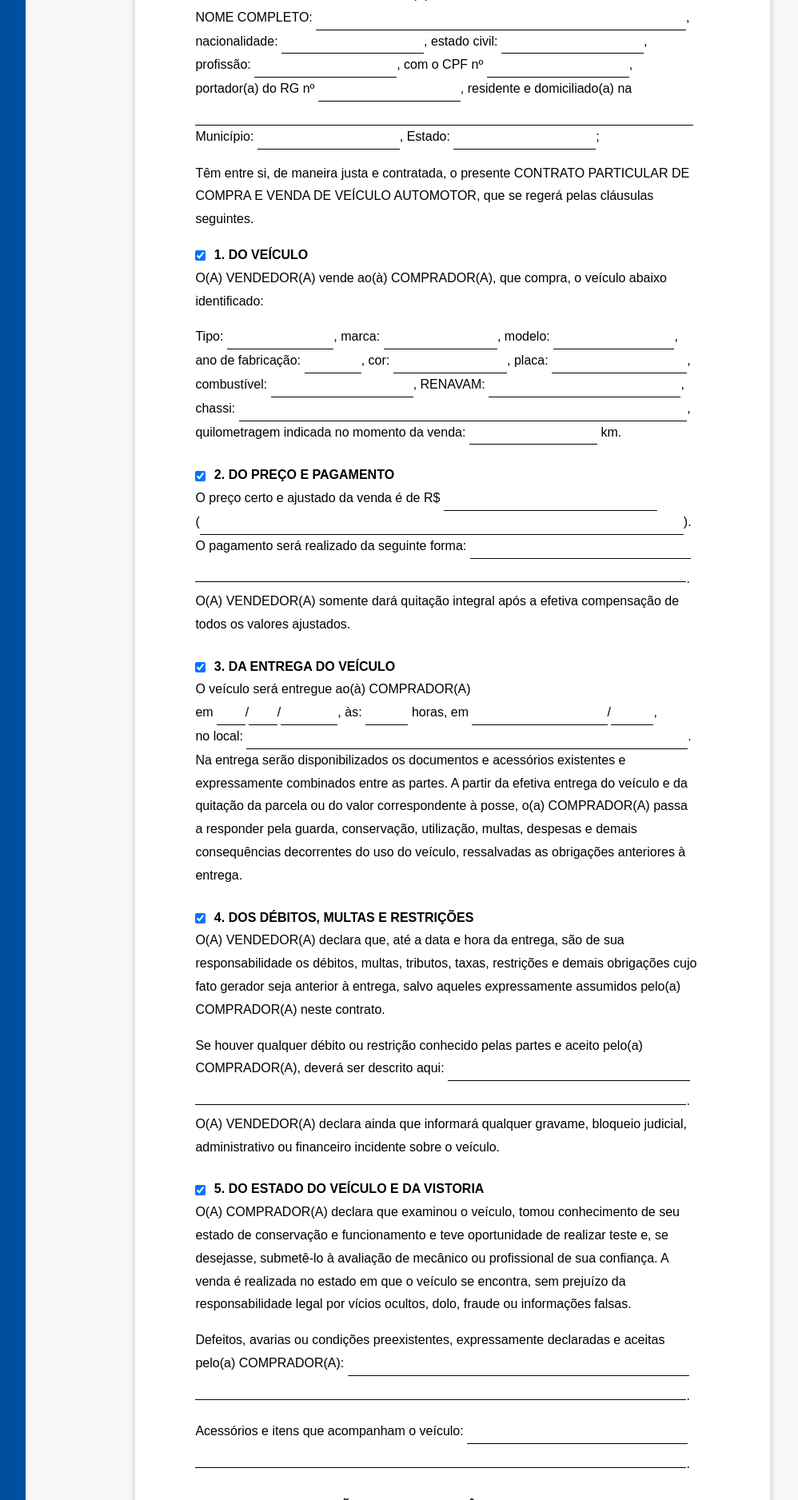
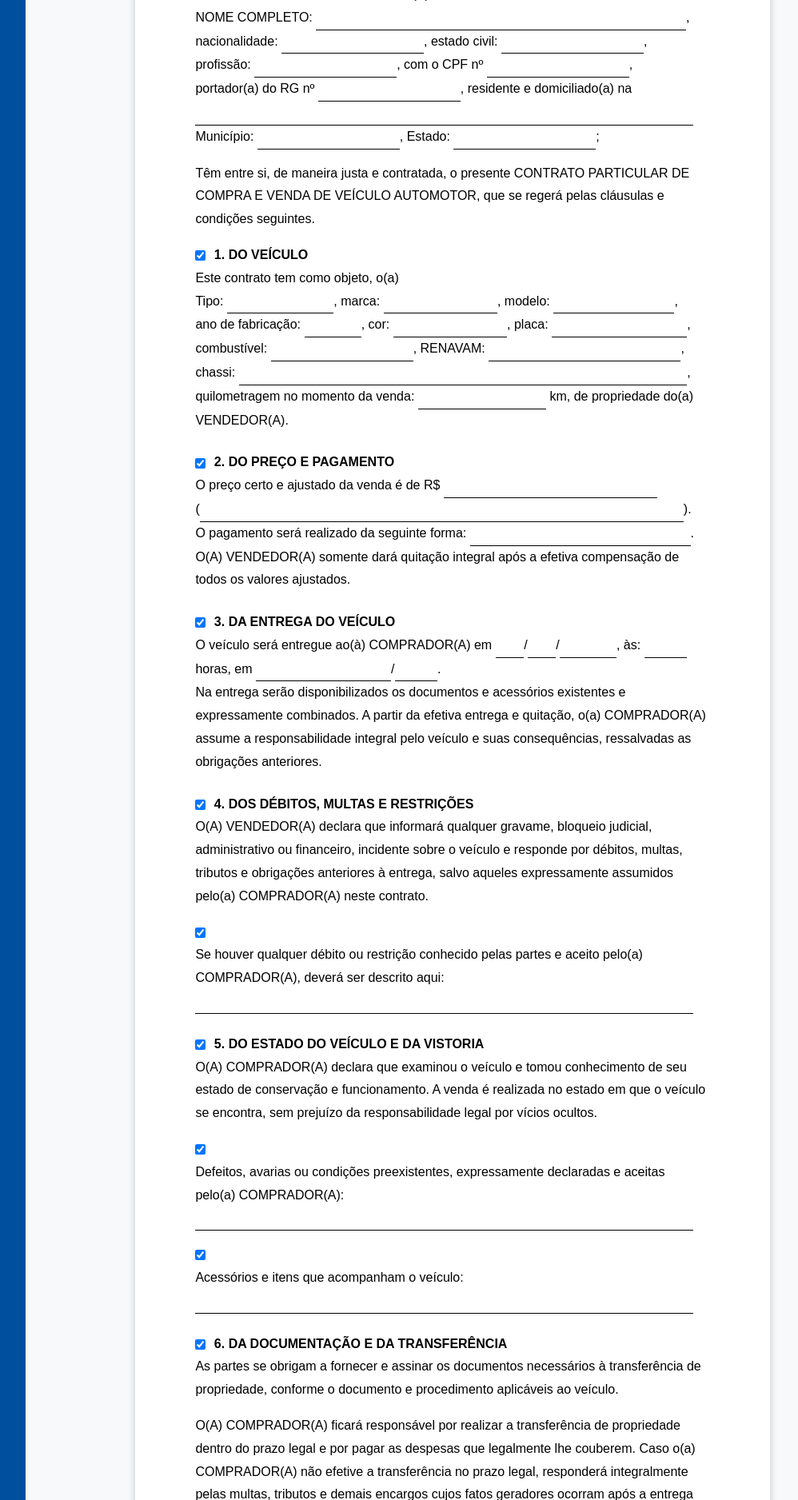
Before and after one commit to Antonio-Neves/document-automation, a Django app: page /contract-sale-vehicle/ in a window 1280 px wide. Shown: the part 433-2309 px from the top of the page at 80% size, without its empty margins (181-1179 px from the left). Run offline with Django 5.2, Linux system fonts and the light colour scheme; some libraries are stand-ins or nearby versions.

Commit message:
Completed changes to the contract

```diff
--- a/dashboard/templates/dashboard/contract_sale_vehicle.html
+++ b/dashboard/templates/dashboard/contract_sale_vehicle.html
@@ -31,23 +31,19 @@
 
     <p>
         Têm entre si, de maneira justa e contratada, o presente CONTRATO PARTICULAR DE<br>
-        COMPRA E VENDA DE VEÍCULO AUTOMOTOR, que se regerá pelas cláusulas<br>
-        seguintes.
+        COMPRA E VENDA DE VEÍCULO AUTOMOTOR, que se regerá pelas cláusulas e condições seguintes.<br>
     </p>
 
     <div class="clause" id="clause-1">
         <input type="checkbox" name="include_clause_1" value="1" class="clause-check" checked>
         <h2 class="clause-title">1. DO VEÍCULO</h2>
         <p>
-            O(A) VENDEDOR(A) vende ao(à) COMPRADOR(A), que compra, o veículo abaixo<br>
-            identificado:
-        </p>
-        <p>
+            Este contrato tem como objeto, o(a)<br>
             Tipo: <input type="text" name="vehicle_type" style="width: 15ch">, marca: <input type="text" name="vehicle_brand" style="width: 16ch">, modelo: <input type="text" name="vehicle_model" style="width: 17ch">,<br>
             ano de fabricação: <input type="text" name="vehicle_manufacture_year" style="width: 8ch">, cor: <input type="text" name="vehicle_color" style="width: 16ch">, placa: <input type="text" name="vehicle_plate" style="width: 19ch">,<br>
             combustível: <input type="text" name="vehicle_fuel" style="width: 20ch">, RENAVAM: <input type="text" name="vehicle_renavam" style="width: 27ch">,<br>
             chassi: <input type="text" name="vehicle_chassis" style="width: 63ch">,<br>
-            quilometragem indicada no momento da venda: <input type="text" name="vehicle_mileage" style="width: 18ch"> km.
+            quilometragem no momento da venda: <input type="text" name="vehicle_mileage" style="width: 18ch"> km, de propriedade do(a) VENDEDOR(A).
         </p>
     </div>
 
@@ -57,8 +53,7 @@
         <p>
             O preço certo e ajustado da venda é de R$ <input type="text" name="price" style="width: 30ch"><br>
             (<input type="text" name="price_in_words" style="width: 68ch">).<br>
-            O pagamento será realizado da seguinte forma: <input type="text" name="payment_terms" style="width: 31ch"><br>
-            <textarea name="payment_details" rows="1" style="width: 69ch"></textarea>.<br>
+            O pagamento será realizado da seguinte forma: <input type="text" name="payment_terms" style="width: 31ch">.<br>
             O(A) VENDEDOR(A) somente dará quitação integral após a efetiva compensação de<br>
             todos os valores ajustados.
         </p>
@@ -68,15 +63,10 @@
         <input type="checkbox" name="include_clause_3" value="1" class="clause-check" checked>
         <h2 class="clause-title">3. DA ENTREGA DO VEÍCULO</h2>
         <p>
-            O veículo será entregue ao(à) COMPRADOR(A)<br>
-            em <input type="text" name="delivery_day" style="width: 4ch">/<input type="text" name="delivery_month" style="width: 4ch">/<input type="text" name="delivery_year" style="width: 8ch">, às: <input type="text" name="delivery_time" style="width: 6ch"> horas, em <input type="text" name="delivery_place" style="width: 19ch">/<input type="text" name="delivery_place_uf" style="width: 6ch">,<br>
-            no local: <input type="text" name="delivery_location" style="width: 62ch">.<br>
-            Na entrega serão disponibilizados os documentos e acessórios existentes e<br>
-            expressamente combinados entre as partes. A partir da efetiva entrega do veículo e da<br>
-            quitação da parcela ou do valor correspondente à posse, o(a) COMPRADOR(A) passa<br>
-            a responder pela guarda, conservação, utilização, multas, despesas e demais<br>
-            consequências decorrentes do uso do veículo, ressalvadas as obrigações anteriores à<br>
-            entrega.
+            O veículo será entregue ao(à) COMPRADOR(A) em <input type="text" name="delivery_day" style="width: 4ch">/<input type="text" name="delivery_month" style="width: 4ch">/<input type="text" name="delivery_year" style="width: 8ch">,
+            às: <input type="text" name="delivery_time" style="width: 6ch"> horas, em <input type="text" name="delivery_place" style="width: 19ch">/<input type="text" name="delivery_place_uf" style="width: 6ch">.<br>
+            Na entrega serão disponibilizados os documentos e acessórios existentes e expressamente combinados.
+            A partir da efetiva entrega e quitação, o(a) COMPRADOR(A) assume a responsabilidade integral pelo veículo e suas consequências, ressalvadas as obrigações anteriores.
         </p>
     </div>
 
@@ -84,17 +74,15 @@
         <input type="checkbox" name="include_clause_4" value="1" class="clause-check" checked>
         <h2 class="clause-title">4. DOS DÉBITOS, MULTAS E RESTRIÇÕES</h2>
         <p>
-            O(A) VENDEDOR(A) declara que, até a data e hora da entrega, são de sua<br>
-            responsabilidade os débitos, multas, tributos, taxas, restrições e demais obrigações cujo<br>
-            fato gerador seja anterior à entrega, salvo aqueles expressamente assumidos pelo(a)<br>
-            COMPRADOR(A) neste contrato.
+            O(A) VENDEDOR(A) declara que informará qualquer gravame, bloqueio judicial,
+            administrativo ou financeiro, incidente sobre o veículo e responde por débitos,
+            multas, tributos e obrigações anteriores à entrega,
+            salvo aqueles expressamente assumidos pelo(a) COMPRADOR(A) neste contrato.
         </p>
+        <input type="checkbox" name="include_clause_4_1" value="1" class="clause-check" checked>
         <p>
-            Se houver qualquer débito ou restrição conhecido pelas partes e aceito pelo(a)<br>
-            COMPRADOR(A), deverá ser descrito aqui: <input type="text" name="known_debts" style="width: 34ch"><br>
-            <textarea name="known_debts_details" rows="1" style="width: 69ch"></textarea>.<br>
-            O(A) VENDEDOR(A) declara ainda que informará qualquer gravame, bloqueio judicial,<br>
-            administrativo ou financeiro incidente sobre o veículo.
+            Se houver qualquer débito ou restrição conhecido pelas partes e aceito pelo(a)
+            COMPRADOR(A), deverá ser descrito aqui: <input type="text" name="known_debts" style="width: 70ch">
         </p>
     </div>
 
@@ -102,20 +90,19 @@
         <input type="checkbox" name="include_clause_5" value="1" class="clause-check" checked>
         <h2 class="clause-title">5. DO ESTADO DO VEÍCULO E DA VISTORIA</h2>
         <p>
-            O(A) COMPRADOR(A) declara que examinou o veículo, tomou conhecimento de seu<br>
-            estado de conservação e funcionamento e teve oportunidade de realizar teste e, se<br>
-            desejasse, submetê-lo à avaliação de mecânico ou profissional de sua confiança. A<br>
-            venda é realizada no estado em que o veículo se encontra, sem prejuízo da<br>
-            responsabilidade legal por vícios ocultos, dolo, fraude ou informações falsas.
+            O(A) COMPRADOR(A) declara que examinou o veículo e tomou conhecimento de seu
+            estado de conservação e funcionamento.
+            A venda é realizada no estado em que o veículo se encontra, sem prejuízo da
+            responsabilidade legal por vícios ocultos.
         </p>
+        <input type="checkbox" name="include_clause_5_1" value="1" class="clause-check" checked>
         <p>
             Defeitos, avarias ou condições preexistentes, expressamente declaradas e aceitas<br>
-            pelo(a) COMPRADOR(A): <input type="text" name="known_defects" style="width: 48ch"><br>
-            <textarea name="known_defects_details" rows="1" style="width: 69ch"></textarea>.
+            pelo(a) COMPRADOR(A): <input type="text" name="known_defects" style="width: 70ch"><br>
         </p>
+        <input type="checkbox" name="include_clause_5_2" value="1" class="clause-check" checked>
         <p>
-            Acessórios e itens que acompanham o veículo: <input type="text" name="accessories" style="width: 31ch"><br>
-            <textarea name="accessories_details" rows="1" style="width: 69ch"></textarea>.
+            Acessórios e itens que acompanham o veículo: <input type="text" name="accessories" style="width: 70ch"><br>
         </p>
     </div>
 
@@ -123,9 +110,8 @@
         <input type="checkbox" name="include_clause_6" value="1" class="clause-check" checked>
         <h2 class="clause-title">6. DA DOCUMENTAÇÃO E DA TRANSFERÊNCIA</h2>
         <p>
-            As partes se obrigam a fornecer e assinar os documentos necessários à transferência<br>
-            de propriedade, inclusive a CRV / ATPV-e, conforme o documento e procedimento<br>
-            aplicáveis ao veículo.
+            As partes se obrigam a fornecer e assinar os documentos necessários à transferência
+            de propriedade, conforme o documento e procedimento aplicáveis ao veículo.
         </p>
         <p>
             O(A) COMPRADOR(A) ficará responsável por realizar a transferência de propriedade<br>
@@ -135,31 +121,14 @@
             do veículo.
         </p>
         <p>
-            O(A) VENDEDOR(A) deverá colaborar com os atos necessários à transferência,<br>
-            observado o disposto na cláusula 7 quanto à comunicação de venda. Nos veículos cujo<br>
-            documento de transferência seja digital (CRV-e / ATPV-e), as assinaturas eletrônicas<br>
-            serão realizadas pelos meios oficiais disponibilizados pelo órgão de trânsito (ex.:<br>
-            aplicativo Carteira Digital de Trânsito), servindo este contrato particular como<br>
-            instrumento complementar de prova do negócio jurídico e da data da entrega.
+            O(A) VENDEDOR(A) deverá colaborar com os atos de transferência e comunicação de venda,
+            servindo este contrato como prova do negócio jurídico e da data de entrega.
         </p>
-        <p>Este contrato particular não substitui o CRV / ATPV-e nem a comunicação de venda.</p>
     </div>
 
     <div class="clause" id="clause-7">
         <input type="checkbox" name="include_clause_7" value="1" class="clause-check" checked>
-        <h2 class="clause-title">7. DA COMUNICAÇÃO DE VENDA</h2>
-        <p>
-            As partes reconhecem que a comunicação de venda é providência própria perante o<br>
-            DETRAN e não se confunde com este contrato. O(A) VENDEDOR(A) deverá<br>
-            providenciá-la pelos meios disponibilizados pelo órgão, preservando o comprovante da<br>
-            comunicação. O DETRAN mantém formulário específico para comunicação de venda e,<br>
-            em seus procedimentos, exige a documentação correspondente à transferência.
-        </p>
-    </div>
-
-    <div class="clause" id="clause-8">
-        <input type="checkbox" name="include_clause_8" value="1" class="clause-check" checked>
-        <h2 class="clause-title">8. DO INADIMPLEMENTO</h2>
+        <h2 class="clause-title">7. DO INADIMPLEMENTO</h2>
         <p>
             O descumprimento de qualquer obrigação assumida neste contrato autoriza a parte<br>
             prejudicada a exigir o cumprimento da obrigação, a rescisão do contrato e, quando<br>
@@ -168,23 +137,19 @@
         </p>
     </div>
 
-    <div class="clause" id="clause-9">
-        <input type="checkbox" name="include_clause_9" value="1" class="clause-check" checked>
-        <h2 class="clause-title">9. DA PROPRIEDADE E ORIGEM</h2>
+    <div class="clause" id="clause-8">
+        <input type="checkbox" name="include_clause_8" value="1" class="clause-check" checked>
+        <h2 class="clause-title">8. DA PROPRIEDADE E ORIGEM</h2>
         <p>
-            O(A) VENDEDOR(A) declara ser legítimo(a) proprietário(a) do veículo e ter capacidade<br>
-            e poderes para realizar a venda. Declara também que, até onde sabe e sob sua<br>
-            responsabilidade, o veículo não é produto de furto, roubo, fraude ou outro fato ilícito e<br>
-            que informará qualquer restrição ou gravame existente. Caso surja impedimento jurídico<br>
-            ou documental anterior à venda e imputável ao(à) VENDEDOR(A), este(a) deverá<br>
-            providenciar sua regularização ou responder pelos prejuízos causados ao(à)<br>
-            COMPRADOR(A), conforme a legislação aplicável.
+            O(A) VENDEDOR(A) declara ser legítimo(a) proprietário(a) do veículo, possuir plenos poderes para vendê-lo
+            e que o bem está livre de impedimentos legais, responsabilizando-se por eventuais restrições ou
+            irregularidades documentais e de origem lícita anteriores à negociação.
         </p>
     </div>
 
-    <div class="clause" id="clause-10">
-        <input type="checkbox" name="include_clause_10" value="1" class="clause-check" checked>
-        <h2 class="clause-title">10. DO FORO</h2>
+    <div class="clause" id="clause-9">
+        <input type="checkbox" name="include_clause_9" value="1" class="clause-check" checked>
+        <h2 class="clause-title">9. DO FORO</h2>
         <p>
             Fica eleito o foro da Comarca de <input type="text" name="forum_city" style="width: 29ch">, no Estado do<br>
             <input type="text" name="forum_state" style="width: 18ch">, para dirimir questões decorrentes deste contrato, ressalvadas<br>
@@ -192,12 +157,13 @@
         </p>
     </div>
 
-    <div class="clause" id="clause-11">
-        <input type="checkbox" name="include_clause_11" value="1" class="clause-check" checked>
-        <h2 class="clause-title">11. DISPOSIÇÕES FINAIS</h2>
+    <div class="clause" id="clause-10">
+        <input type="checkbox" name="include_clause_10" value="1" class="clause-check" checked>
+        <h2 class="clause-title">10. DISPOSIÇÕES FINAIS</h2>
         <p>
-            As partes declaram que leram este contrato, compreenderam suas condições e o<br>
+            As partes declaram que leram este contrato, compreenderam suas condições e o
             assinam de livre e espontânea vontade, em 2 (duas) vias de igual teor e forma.<br>
+            <input type="checkbox" name="include_clause_10" value="1" class="clause-check" checked>
             Juntamente com 2 (duas) testemunhas.
         </p>
     </div>
```
Also changed, not shown: dashboard/templates/dashboard/contract_sale_vehicle_pdf.html (+73 -87 lines).
